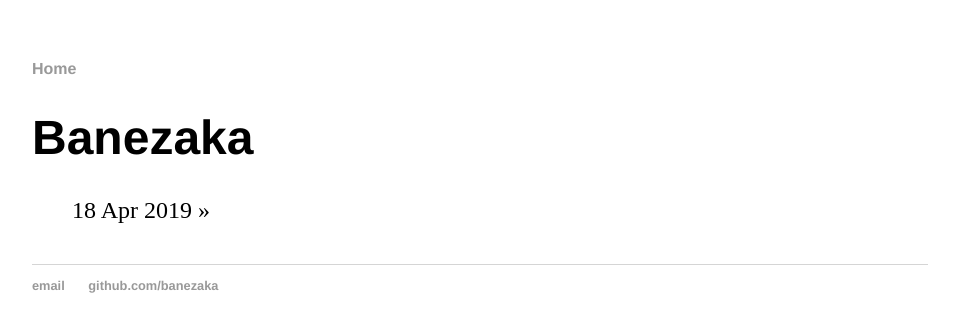
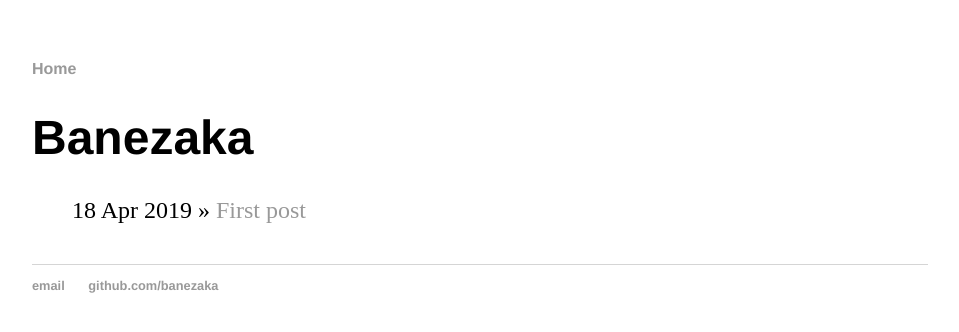
Before and after one commit to banezaka/banezaka.github.io, a Jekyll site: the page built from index.html, in a window 1280 px wide. Shown: the top 332 px of the page, without its empty margins (160-1119 px from the left). Built offline with Jekyll 4.4.1, drawn with Linux system fonts in a browser that asks for light colours.

Commit message:
Update index.html

```diff
--- a/index.html
+++ b/index.html
@@ -5,6 +5,7 @@ title: Banezaka
   <h1>{{ page.title }}</h1>
   <ul class="posts">
     {% for post in site.posts %}
-      <li><span>{{ post.date | date_to_string }}</span> » <a href="{{ post.url }}" title="{{ post.title }}">{{ post.body }}</a></li>
+      <li><span>{{ post.date | date_to_string }}</span> » <a href="{{ post.url }}" title="{{ post.title }}">{{ post.title }}</a></li>
+      <li></li>
     {% endfor %}
 </ul>
```
